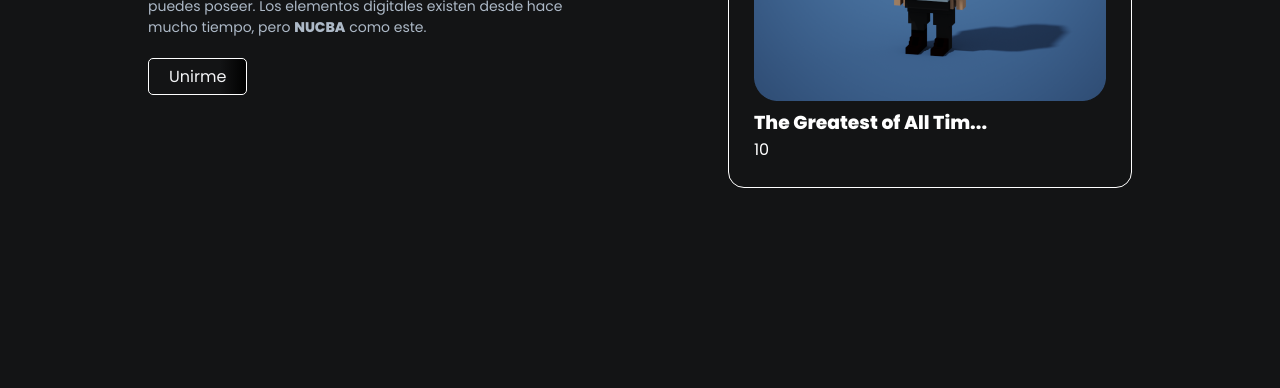
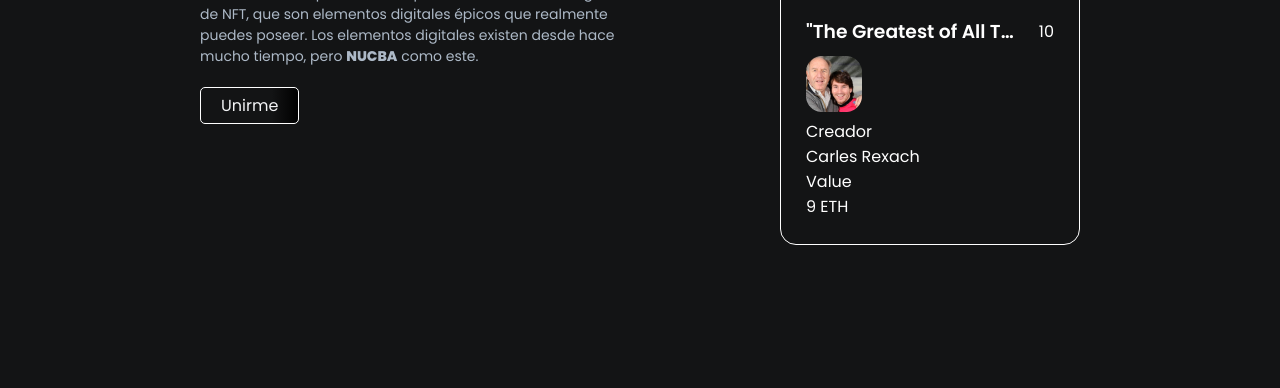
Before and after one commit to jeregiampieri/landing-page-full, a plain HTML site: page index.html in a window 1280 px wide. Shown: the part 412-800 px from the top of the page. Drawn offline with Linux system fonts and the light colour scheme.

Commit message:
actualizaciones de la card

```diff
--- a/index.html
+++ b/index.html
@@ -54,8 +54,25 @@
                 <img src="./img/hero-card.png" alt="Imagen de muñequito">
                 <div class="hero-card-info">
                     <div class="hero-card-info-top">
-                        <h3>The Greatest of All Tim...</h3>
+                        <h3>"The Greatest of All Time"</h3>
                         <span class="span-card">10</span>
+                    </div>
+                    <div class="hero-card-bottom">
+                        <!-- div para la imagen del creador -->
+                        <div class="hero-card-creador">
+                            <img src="./img/creator.png" alt="Imagen del creador">
+                        </div>
+                        <!-- div para la info del creador -->
+                        <div class="creador-info">
+                            <p>Creador</p>
+                            <p>Carles Rexach</p>
+                        </div>
+                        <!-- div para el precio de la card -->
+                         <div class="hero-card-price">
+                            <p>Value</p>
+                            <span>9 ETH</span>
+                         </div>
+
                     </div>
                 </div>
             </div>
--- a/style.css
+++ b/style.css
@@ -155,12 +155,40 @@ main{
 /* Card del hero */
 
 .hero-card{
+    display: flex;
+    flex-direction: column;
+    gap: 20px;
     background-color: #131415;
-    width: auto;
+    width: 300px;
     padding: 25px 25px;
     border: 1px solid white;
     border-radius: 1rem;
+    justify-content: center;
 }
+
+.hero-card-info{
+    display: flex;
+    flex-direction: column;
+    gap: 10px;
+}
+
+.hero-card-info-top{
+    display: flex;
+    justify-content: space-between;
+    align-items: center;
+    gap: 20px;
+}
+
+.hero-card-info-top h3{
+    font-weight: 600;
+    /* Esto es para que no haya salto de linea en el texto */
+    white-space: nowrap;
+    /* Estos dos comandos es para que se ponga ... cuando el texto es muy largo */
+    overflow: hidden;
+    text-overflow: ellipsis;
+}
+
+
 
 /* #hero .hero-info{
     color: white;
```
Also changed, not shown: img/creator.png (added).
